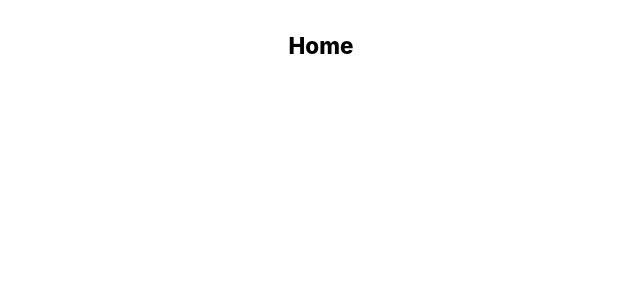
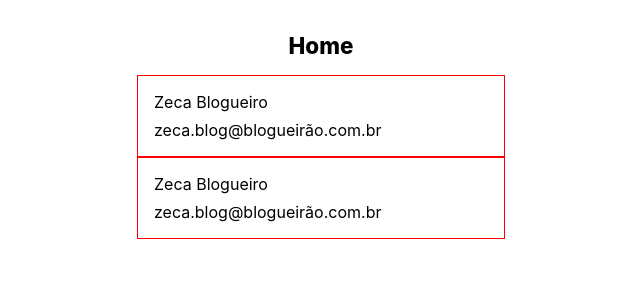
Before and after one commit to indigotech/onboard-yugo-miyahara, a React (Create React App) app in the folder my-app/: page /home in a window 1280 px wide. Shown: the top 300 px of the page, without its empty margins (319-959 px from the left). Built offline with nearby package versions, Linux system fonts and the light colour scheme; sample sign-in values are in the browser's storage.

Commit message:
create listItem component

```diff
--- a/my-app/src/components/home.tsx
+++ b/my-app/src/components/home.tsx
@@ -1,12 +1,15 @@
 import * as React from "react";
 import "./home.css";
 import { HDisplay } from "./titles";
+import { ListItem } from "./listItem";
 
 export class Home extends React.Component {
     render() {
         return (
             <div className="container">
                 <HDisplay text="Home"/>
+                <ListItem/>
+                <ListItem/>
             </div>
         );
     }
--- /dev/null
+++ b/my-app/src/components/listItem.css
@@ -0,0 +1,7 @@
+.listItem{
+    padding: 16px;
+    border: 1px solid red;
+}
+.listItemName{
+    margin-bottom: 8px;
+}
--- /dev/null
+++ b/my-app/src/components/listItem.tsx
@@ -0,0 +1,21 @@
+import * as React from "react";
+import "./listItem.css";
+
+interface Props{
+
+}
+
+export class ListItem extends React.Component<Props> {
+    render() {
+        return (
+            <div className="listItem">
+                <div className="listItemName">
+                    Zeca Blogueiro
+                </div>
+                <div className="listItemEmail">
+                    zeca.blog@blogueirão.com.br
+                </div>
+            </div>
+        );
+    }
+}
```
Also changed, not shown: my-app/src/components/home.css (line endings or trailing spaces).
